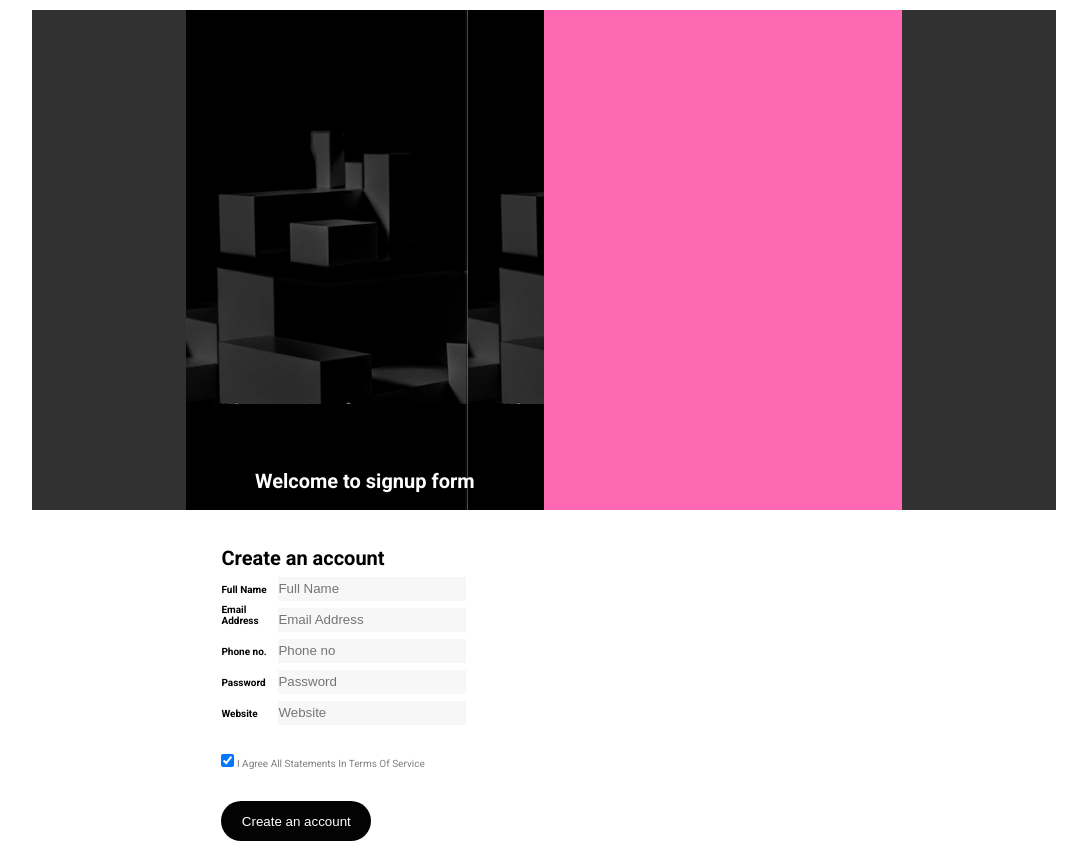
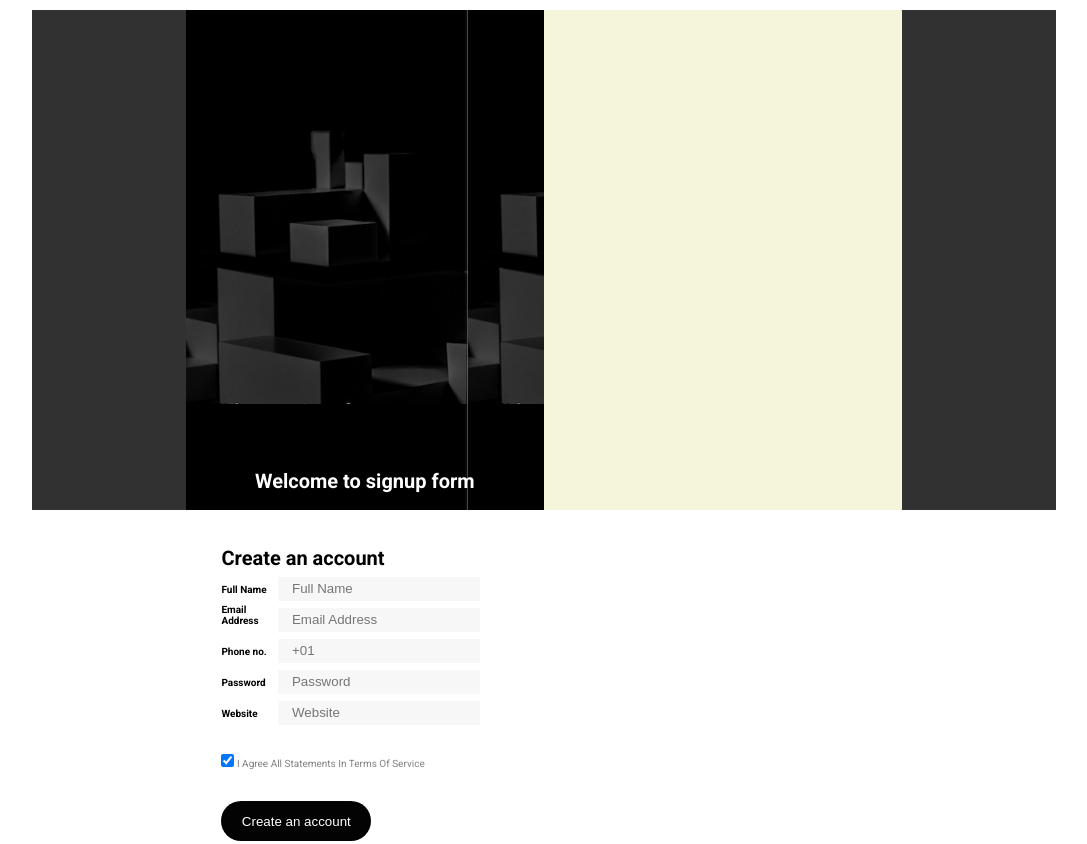
Before and after one commit to io7-chandni/io7-aspirant, a plain HTML site: page assignments/20250125 Signup form/signupform.html in a window 1280 px wide. Shown: the top 844 px of the page, without its empty margins (96-1183 px from the left). Drawn offline with Linux system fonts and the light colour scheme; a web font is replaced by a local one.

Commit message:
25.01.2025 signupform.html

```diff
--- a/assignments/20250125 Signup form/signupform.css
+++ b/assignments/20250125 Signup form/signupform.css
@@ -19,7 +19,7 @@ html {
   height: 500px;
   width: 70%;
   margin: 10px auto;
-  background-color: hotpink;
+  background-color: beige;
 }
 
 .main-container .signup-box .image-section {
@@ -80,3 +80,7 @@ button {
 .icons {
   margin-left: 32%;
 }
+
+.input-box {
+  padding-left: 5%;
+}
--- a/assignments/20250125 Signup form/signupform.html
+++ b/assignments/20250125 Signup form/signupform.html
@@ -46,7 +46,7 @@
 
           <div>
             <b><label for="Phone no.">Phone no.</label></b>
-            <input class="input-box" type="text" placeholder="Phone no" />
+            <input class="input-box" type="text" placeholder="+01" />
           </div>
 
           <div>
@@ -61,7 +61,9 @@
 
           <div>
             <input type="checkbox" checked />
-            <p style="color: grey;">I Agree All Statements In Terms Of Service</p>
+            <p style="color: grey">
+              I Agree All Statements In Terms Of Service
+            </p>
           </div>
 
           <div>
@@ -83,7 +85,7 @@
             <i class="fa-brands fa-twitter"></i>
           </div>
 
-          <div style="margin-left: 20%;">
+          <div style="margin-left: 20%">
             <p>I'm already a member! Sign In</p>
           </div>
         </div>
```
